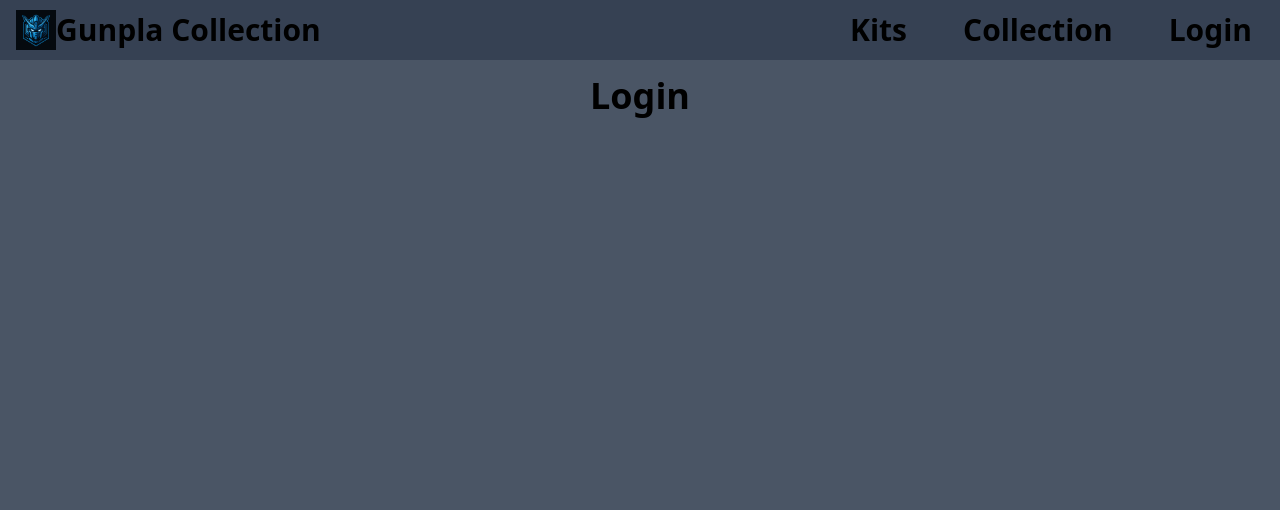
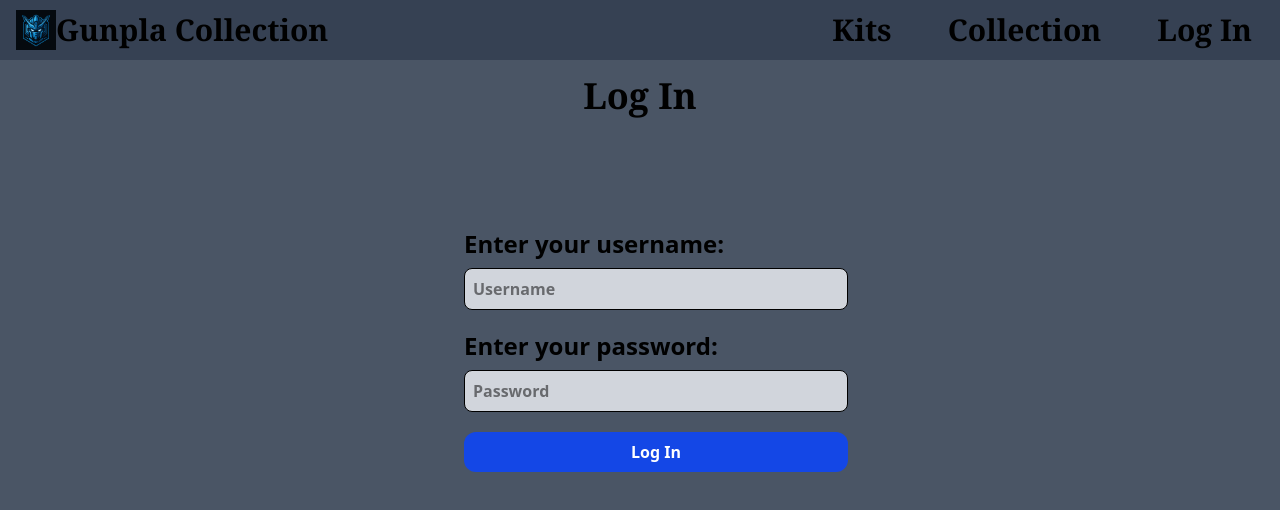
Before and after one commit to NHCarrigan-Mentorship/andy-lin, a React (Vite) app: page /login in a window 1280 px wide. Shown: the top 510 px of the page. Built offline with nearby package versions, Linux system fonts and the light colour scheme.

Commit message:
Login page and style changes

```diff
--- a/src/components/NavBar.jsx
+++ b/src/components/NavBar.jsx
@@ -2,7 +2,7 @@ import { Link } from "react-router-dom";
 
 function NavBar() {
   return (
-    <div id="NavBar" className="bg-gray-700 flex font-bold text-2xl pl-4">
+    <div id="NavBar" className="bg-gray-700 flex font-bold text-2xl pl-4 font-serif">
       <img src="/logo.png" className="h-10 my-auto" />
       <h1 className="my-auto text-3xl">Gunpla Collection</h1>
       <div className="flex gap-8 ml-auto p-2 pr-4">
@@ -22,7 +22,7 @@ function NavBar() {
           to="/login"
           className="hover:text-blue-900 px-3 py-1 text-3xl"
         >
-          Login
+          Log In
         </Link>
       </div>
     </div>
--- a/src/pages/Collection.jsx
+++ b/src/pages/Collection.jsx
@@ -49,36 +49,48 @@ function Collection() {
 
   return (
     <div className="bg-gray-600 font-bold min-h-screen">
-      <h1 className="text-center text-4xl p-4">Collection</h1>
+      <h1 className="text-center text-4xl p-4 font-serif">Collection</h1>
 
       <div id="completed">
-        <h1 className="pl-4 text-3xl underline bg-blue-700">Completed</h1>
+        <h1 className="pl-4 text-3xl underline bg-blue-700 font-serif">
+          Completed
+        </h1>
         <div id="completedList" className="pl-8 bg-blue-800">
           <ul className="list-disc pl-8 text-2xl space-y-2">
             {completed.map((item, index) => (
-              <li key={index}>{item}</li>
+              <li key={index} className="hover:bg-blue-700">
+                {item}
+              </li>
             ))}
           </ul>
         </div>
       </div>
 
       <div id="backlog">
-        <h1 className="pl-4 text-3xl underline bg-yellow-700">Backlog</h1>
+        <h1 className="pl-4 text-3xl underline bg-yellow-700 font-serif">
+          Backlog
+        </h1>
         <div id="backlogList" className="pl-8 bg-yellow-800">
           <ul className="list-disc pl-8 text-2xl space-y-2">
             {backlog.map((item, index) => (
-              <li key={index}>{item}</li>
+              <li key={index} className="hover:bg-yellow-700">
+                {item}
+              </li>
             ))}
           </ul>
         </div>
       </div>
 
       <div id="wishlist">
-        <h1 className="pl-4 text-3xl underline bg-red-700">Wishlist</h1>
+        <h1 className="pl-4 text-3xl underline bg-red-700 font-serif">
+          Wishlist
+        </h1>
         <div id="wishlistList" className="pl-8 bg-red-800">
           <ul className="list-disc pl-8 text-2xl space-y-2">
-            {wishlist.map((item, index) =>(
-              <li key={index}>{item}</li>
+            {wishlist.map((item, index) => (
+              <li key={index} className="hover:bg-red-700">
+                {item}
+              </li>
             ))}
           </ul>
         </div>
--- a/src/pages/Kits.jsx
+++ b/src/pages/Kits.jsx
@@ -3,7 +3,7 @@ import { cards as initialCards } from "../cardsData";
 function Kits() {
   return (
     <div className="bg-gray-600 font-bold min-h-screen">
-      <h1 className="text-center text-4xl p-4">Kits</h1>
+      <h1 className="text-center text-4xl p-4 font-serif">Kits</h1>
       <div id="boxes" className="flex flex-row gap-4 grid grid-cols-4 pl-4 pr-4">
         {initialCards.map((card) => (
           <div
--- a/src/pages/Login.jsx
+++ b/src/pages/Login.jsx
@@ -1,9 +1,60 @@
+import { useState } from "react";
+
 function Login() {
+    const [form, setForm] = useState({
+      username: "",
+      password: "",
+    });
+
+    const handleChange = (e) => {
+      const { name, value } = e.target;
+      setForm({
+        ...form,
+        [name]: value,
+      });
+    };
+
+    const handleSubmit = (e) => {
+      e.preventDefault();
+      console.log("Login data:", form);
+    };
+
   return (
     <div className="bg-gray-600 font-bold min-h-screen">
-        <h1 className="text-center text-4xl p-4">
-            Login
-        </h1>
+      <h1 className="text-center text-4xl p-4 font-serif">Log In</h1>
+      <div id="login_block" className="flex justify-center mt-20">
+        <form
+          onSubmit={handleSubmit}
+          className="p-4 flex flex-col gap-2 max-w-sm font-sans"
+        >
+          <label className="text-2xl" htmlFor="username">Enter your username:</label>
+          <input
+            type="text"
+            name="username"
+            value={form.username}
+            onChange={handleChange}
+            placeholder="Username"
+            className="border rounded-lg p-2 bg-gray-300 w-96 mb-3"
+          />
+
+          <label className="text-2xl" htmlFor="password">Enter your password:</label>
+          <input
+            type="password"
+            name="password"
+            value={form.password}
+            onChange={handleChange}
+            placeholder="Password"
+            className="border rounded-lg p-2 bg-gray-300 w-96 mb-3"
+          />
+
+          <button
+            type="submit"
+            className="bg-blue-700 text-white rounded-xl p-2 hover:bg-blue-900 w-96"
+          >
+            Log In
+          </button>
+        </form>
+      </div>
     </div>
   );
 }
```
